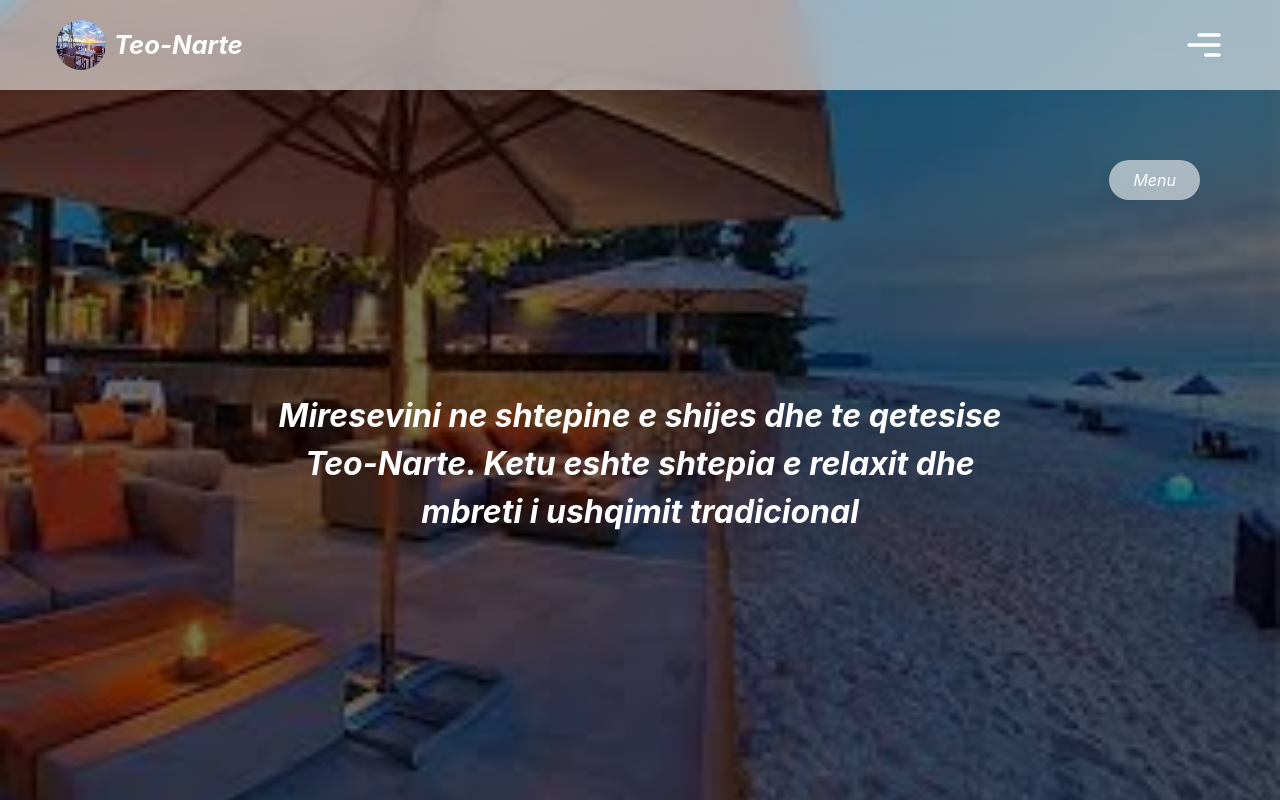
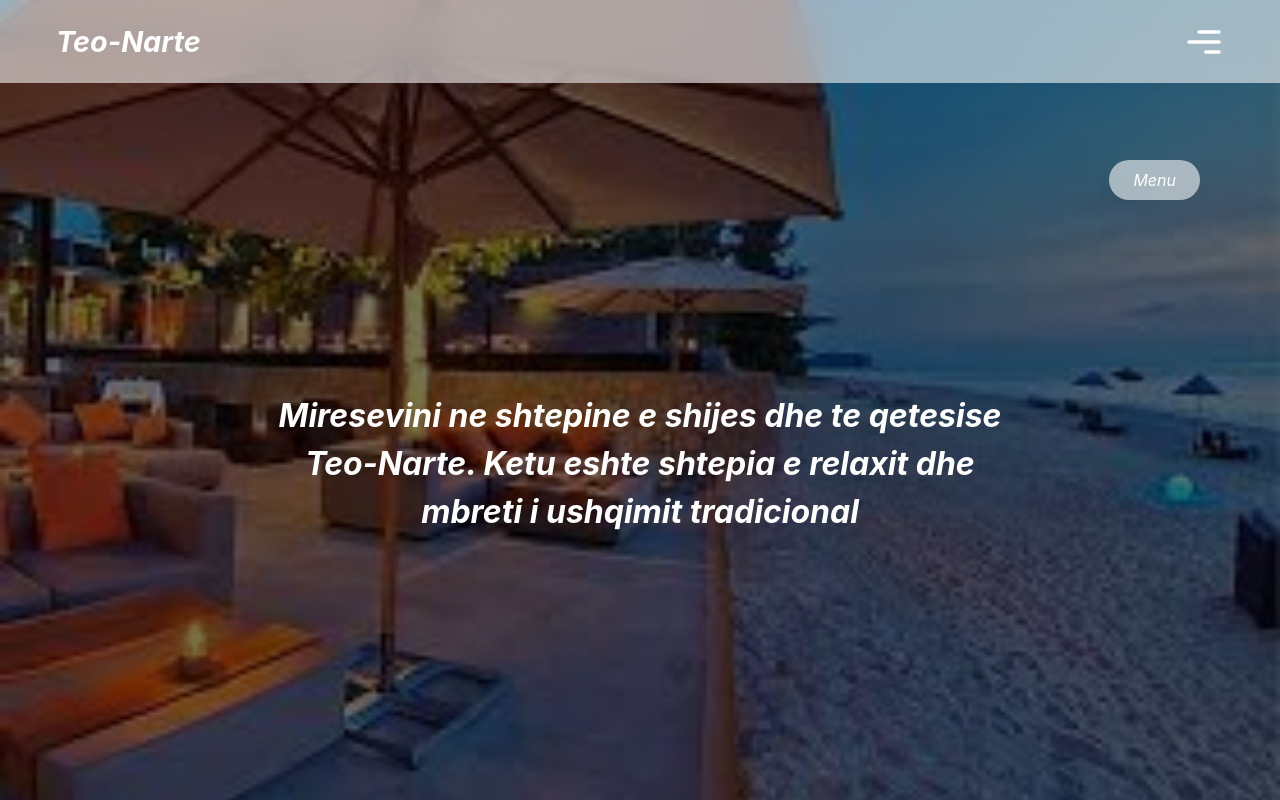
Before and after one commit to Don-Debug/Next-Restaurant, a Next.js app: page / in a window 1280 px wide. Shown: the top 800 px of the page. Built offline with nearby package versions, Linux system fonts and the light colour scheme.

Commit message:
[navbar fixed]

```diff
--- a/app/components/Navbar.tsx
+++ b/app/components/Navbar.tsx
@@ -2,7 +2,7 @@
 import { useState } from "react";
 import Link from "next/link";
 import Image from "next/image";
-import logo from "../../public/restaurant-1.jpg";
+import logo from "@/public/logo2.png";
 import { CgMenuRight, CgClose } from "react-icons/cg";
 
 export default function Navbar() {
@@ -13,14 +13,7 @@ export default function Navbar() {
       fixed z-40 w-[100%] top-0 left-0 bg-blured"
     >
       <div className=" flex justify-center items-center gap-2 ">
-        <Image
-          src={logo}
-          alt="logo"
-          width={1000}
-          height={1000}
-          className=" rounded-full w-[50px] h-[50px] pointer-events-none"
-        />
-        <h2 className=" sm:text-[1.6rem] text-[1.3rem] font-bold text-white">
+        <h2 className=" sm:text-[1.8rem] text-[1.3rem] font-bold text-white">
           Teo-Narte
         </h2>
       </div>
@@ -41,7 +34,7 @@ export default function Navbar() {
         <div
           className={`${
             !toggle ? " hide" : " show"
-          } py-6 px-6 absolute md:top-[5.6rem] top-[4.2rem] right-0 md:w-[40%] w-[60%] z-10
+          } py-6 px-6 absolute md:top-[5.3rem] top-[3.8rem] right-0 md:w-[40%] w-[60%] z-10
           bg-small-menu flex items-start justify-start h-screen`}
         >
           <div className=" list-none flex text-center flex-col gap-2 w-full px-2 py-1">
```
